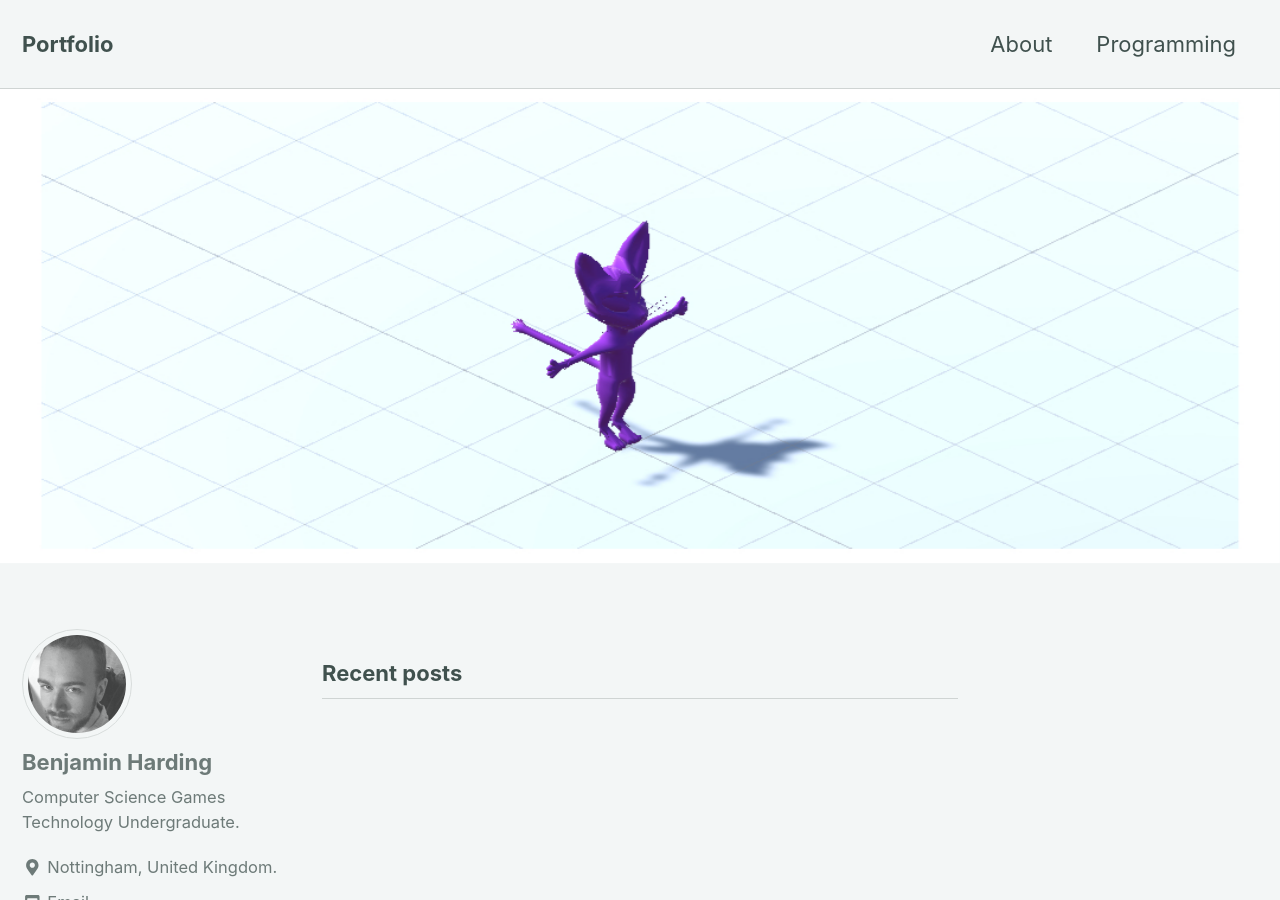
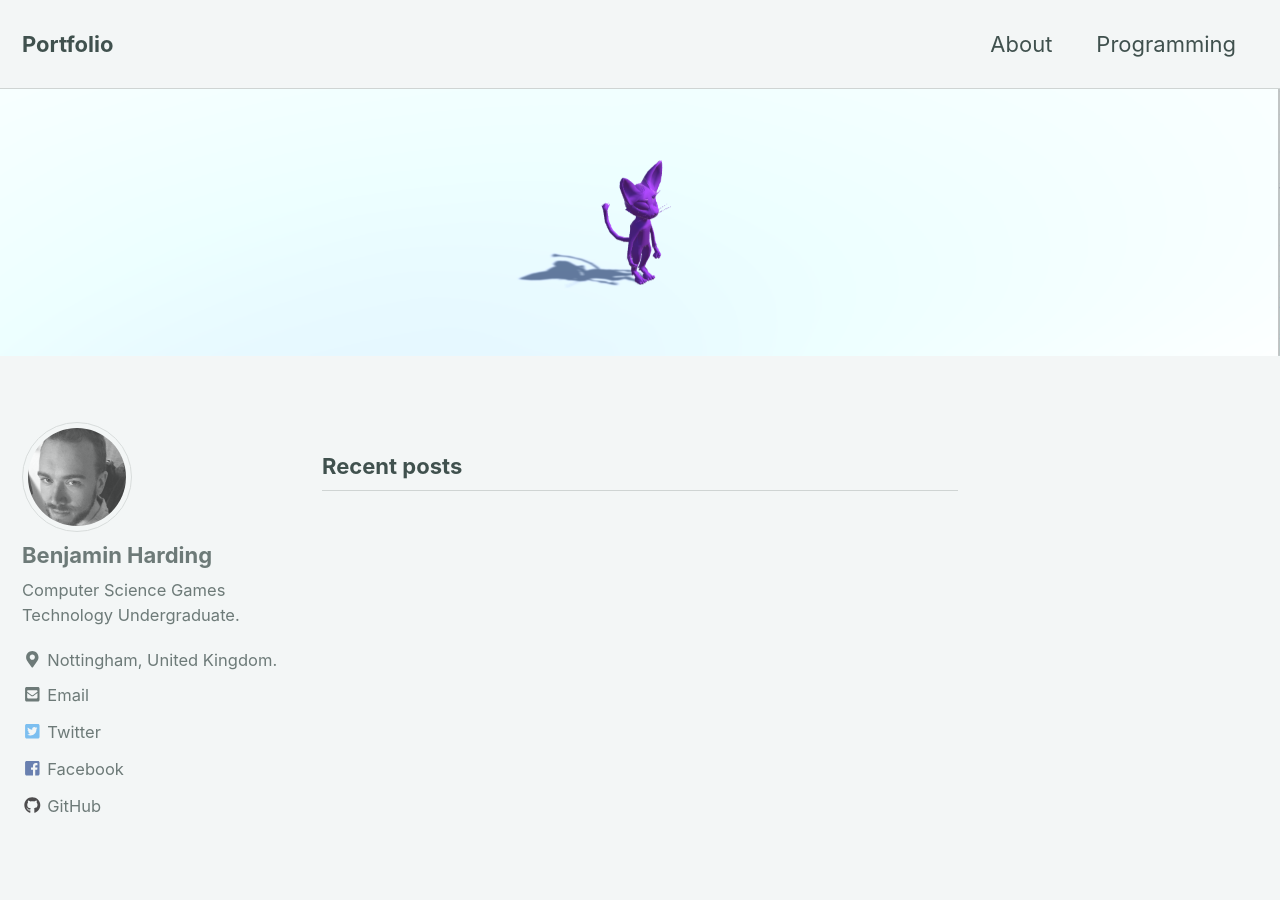
Before and after one commit to Sir-Benj/Portfolio, a Jekyll site: the page built from index.html, in a window 1280 px wide and 900 px high. Built offline with Jekyll 4.4.1, drawn with Linux system fonts in a browser that asks for light colours; nearby versions of some CDN libraries; the list of posts is cut into pages by our own code.

Commit message:
image upgrade

```diff
--- a/index.html
+++ b/index.html
@@ -2,5 +2,5 @@
 layout: home
 author_profile: true
 header:
-    image: "images/model.jpg"
+    image: "images/model.png"
 ---
```
Also changed, not shown: images/model.png (added).
